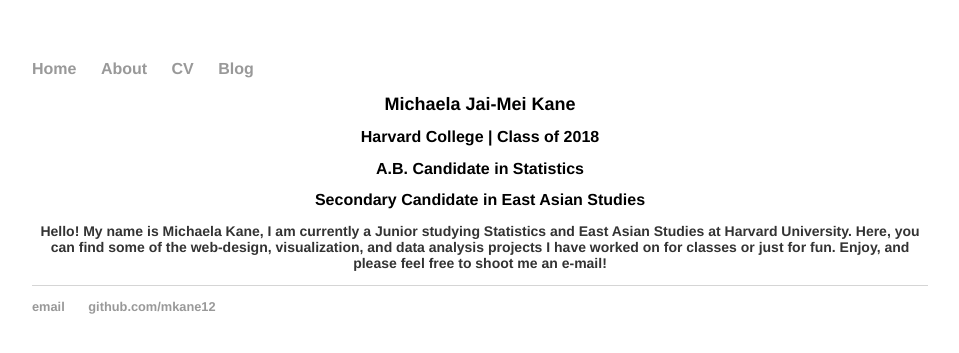
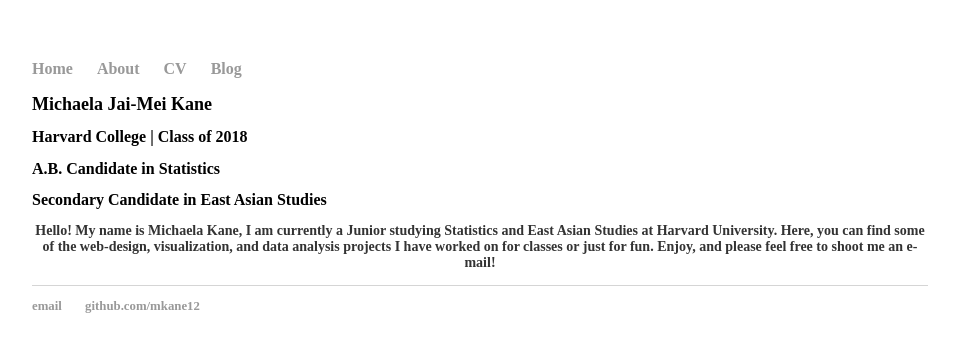
Before and after one commit to mkane12/mkane12.github.io, a Jekyll site: the page built from index.html, in a window 1280 px wide. Shown: the top 353 px of the page, without its empty margins (160-1119 px from the left). Built offline with Jekyll 4.4.1, drawn with Linux system fonts in a browser that asks for light colours.

Commit message:
Update main.css

```diff
--- a/css/main.css
+++ b/css/main.css
@@ -1,7 +1,7 @@
 body {
     margin: 60px auto;
     width: 70%;
-    font-family: 'Helvetica';
+    font-family: 'Sans-Serif';
 }
 nav ul, footer ul {
     padding: 0px;
@@ -21,15 +21,16 @@
 }
 h1 {
     font-size: 18px;
-    text-align: center;
+    text-align: left;
 }
 h2 {
     font-size: 16px;
-    text-align: center;
+    text-align: left;
 }
 p {
     font-size: 14px;
     color: #333;
+    text-align: center;
 }
 footer {
     border-top: 1px solid #d5d5d5;
```
